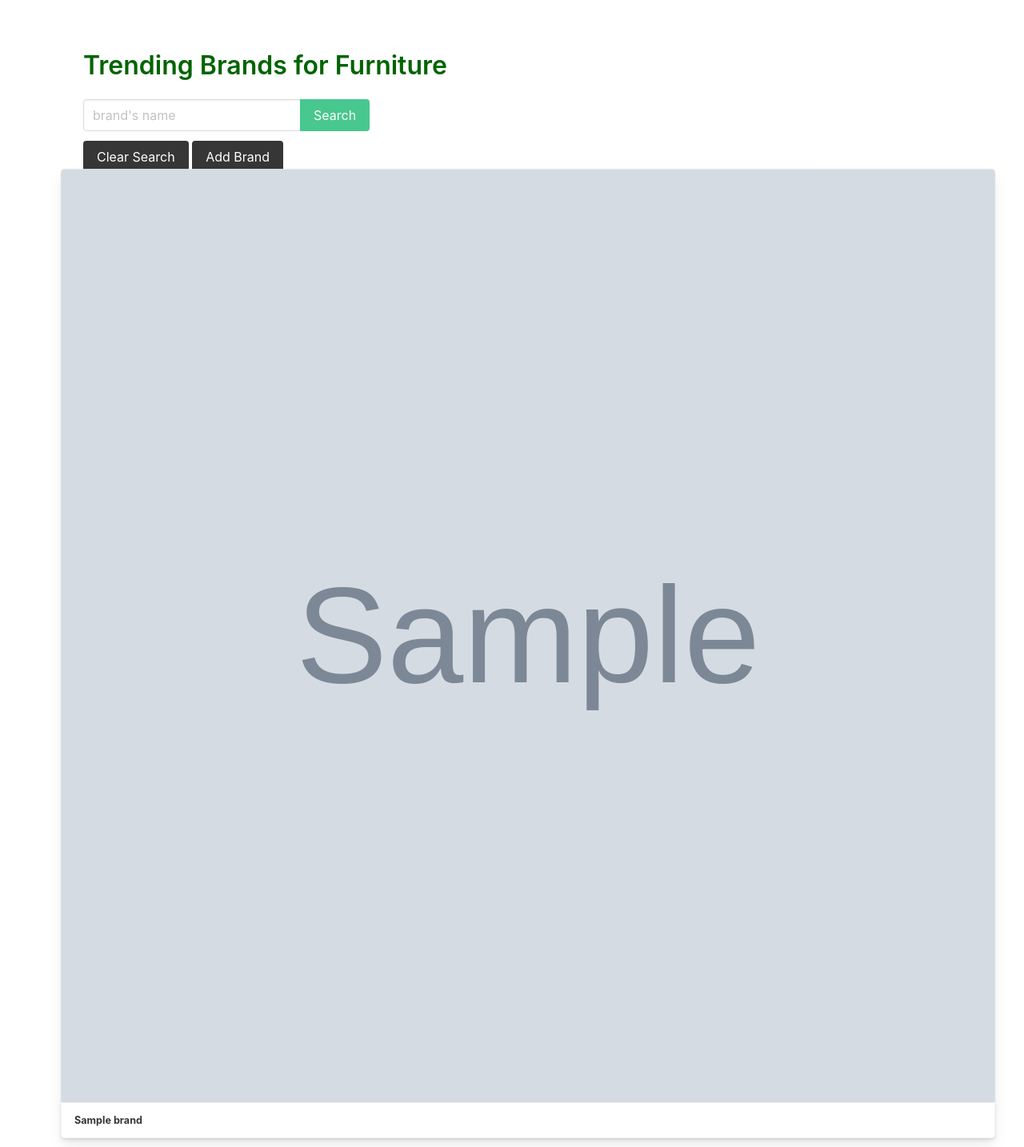
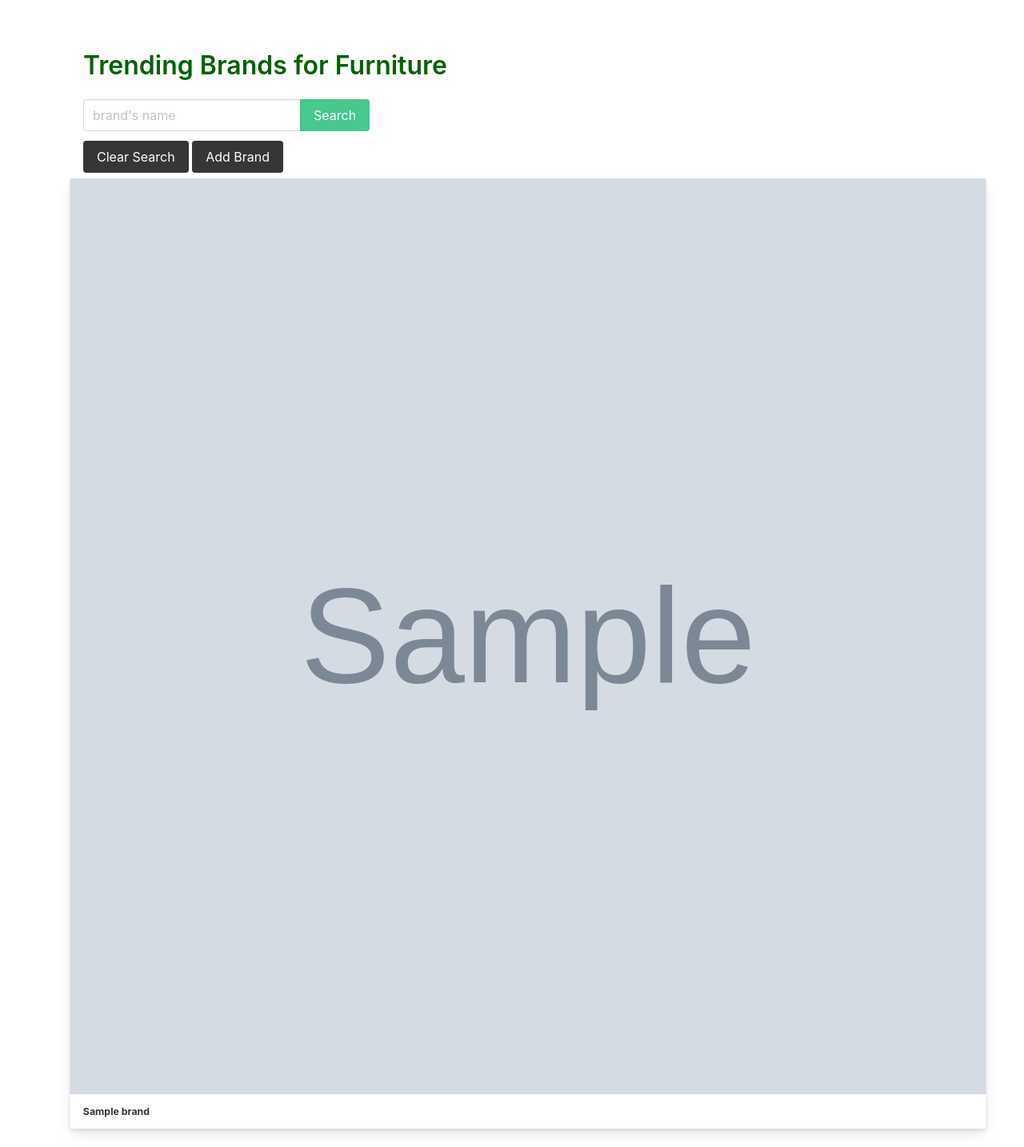
Before and after one commit to Sunjang1009/django-furniture-app, a Django app: page /brands/ in a window 1280 px wide, with the pointer over the restyled element. Shown: the part 52-1486 px from the top of the page at 80% size. Run offline with Django 4.2, Linux system fonts and the light colour scheme; tables that the repository leaves empty hold one stand-in row (values such as "Sample post"); grey boxes marked "Sample" are stand-in pictures.

Commit message:
updated main.css file

```diff
--- a/main_app/static/styles/main.css
+++ b/main_app/static/styles/main.css
@@ -31,7 +31,7 @@ h3 {
 }
 
 .gallery .card:hover{
-    transform: scale(1.05);
+    transform: scale(1.03);
     z-index: 10;
 }
 
```
